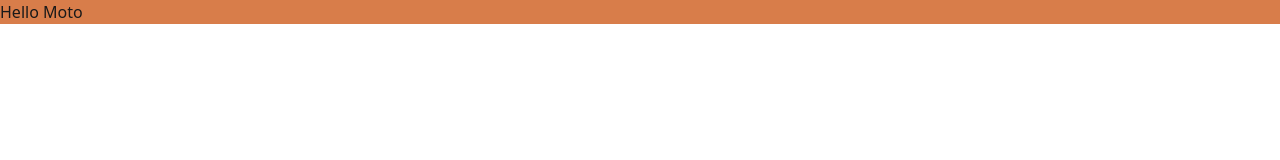
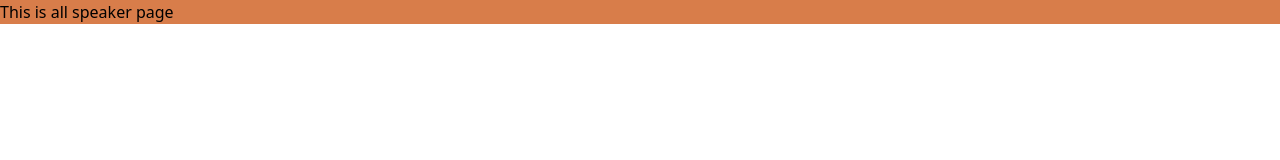
Before and after one commit to zillur-rgb/Audiophile, a React (Create React App) app: page /speakers in a window 1280 px wide. Shown: the top 160 px of the page. Built offline with nearby package versions, Linux system fonts and the light colour scheme.

Commit message:
Routing setup

```diff
--- a/package.json
+++ b/package.json
@@ -8,6 +8,7 @@
     "@testing-library/user-event": "^13.5.0",
     "react": "^18.0.0",
     "react-dom": "^18.0.0",
+    "react-router-dom": "^6.3.0",
     "react-scripts": "5.0.1",
     "web-vitals": "^2.1.4"
   },
--- a/src/App.js
+++ b/src/App.js
@@ -1,9 +1,10 @@
 import "./App.css";
+import Allpages from "./pages/Allpages/Allpages";
 
 function App() {
   return (
-    <div className="container bg-orange">
-      <h1 className="text-black">Hello Moto</h1>
+    <div className="container bg-orange mx-auto">
+      <Allpages />
     </div>
   );
 }
--- a/src/index.js
+++ b/src/index.js
@@ -2,10 +2,11 @@ import React from "react";
 import ReactDOM from "react-dom/client";
 import "./index.css";
 import App from "./App";
+import { BrowserRouter } from "react-router-dom";
 
 const root = ReactDOM.createRoot(document.getElementById("root"));
 root.render(
-  <React.StrictMode>
+  <BrowserRouter>
     <App />
-  </React.StrictMode>
+  </BrowserRouter>
 );
--- /dev/null
+++ b/src/pages/Allpages/Allpages.js
@@ -0,0 +1,19 @@
+import React from "react";
+import { Route, Routes } from "react-router-dom";
+import Speakers from "../Speakers";
+import Earphones from "../Earphones";
+import Headphones from "../Headphones";
+import Home from "../Home";
+
+const Allpages = () => {
+  return (
+    <Routes>
+      <Route path="/" element={<Home />} />
+      <Route path="/headphones" element={<Headphones />} />
+      <Route path="/earhones" element={<Earphones />} />
+      <Route path="/speakers" element={<Speakers />} />
+    </Routes>
+  );
+};
+
+export default Allpages;
--- /dev/null
+++ b/src/pages/Earphones.js
@@ -0,0 +1,11 @@
+import React from "react";
+
+const Earphones = () => {
+  return (
+    <div>
+      <h1>This is earphone page</h1>
+    </div>
+  );
+};
+
+export default Earphones;
--- /dev/null
+++ b/src/pages/Headphones.js
@@ -0,0 +1,11 @@
+import React from "react";
+
+const Headphones = () => {
+  return (
+    <div>
+      <h1>This is all headphone page</h1>
+    </div>
+  );
+};
+
+export default Headphones;
--- /dev/null
+++ b/src/pages/Home.js
@@ -0,0 +1,11 @@
+import React from "react";
+
+const Home = () => {
+  return (
+    <div>
+      <h1>This is homepage</h1>
+    </div>
+  );
+};
+
+export default Home;
--- /dev/null
+++ b/src/pages/Speakers.js
@@ -0,0 +1,11 @@
+import React from "react";
+
+const Speakers = () => {
+  return (
+    <div>
+      <h1>This is all speaker page</h1>
+    </div>
+  );
+};
+
+export default Speakers;
```
Also changed, not shown: 1 other file (tests, documents, lock files or other folders).
